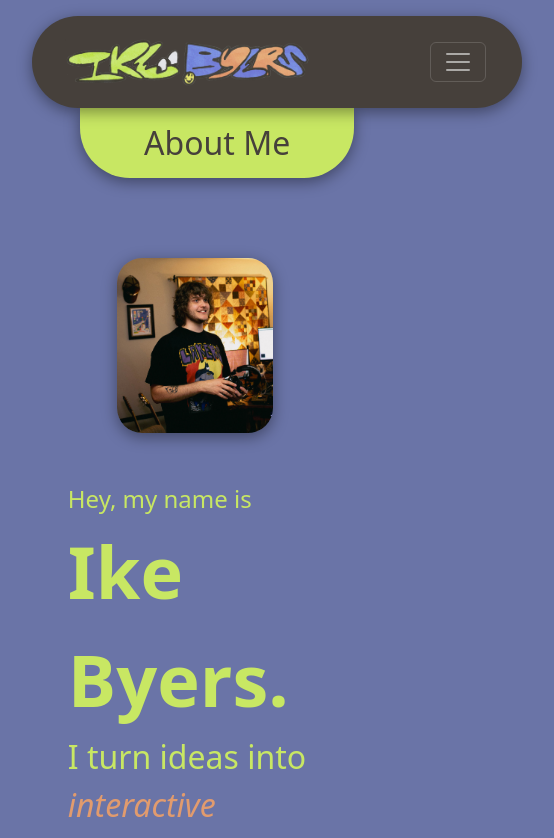
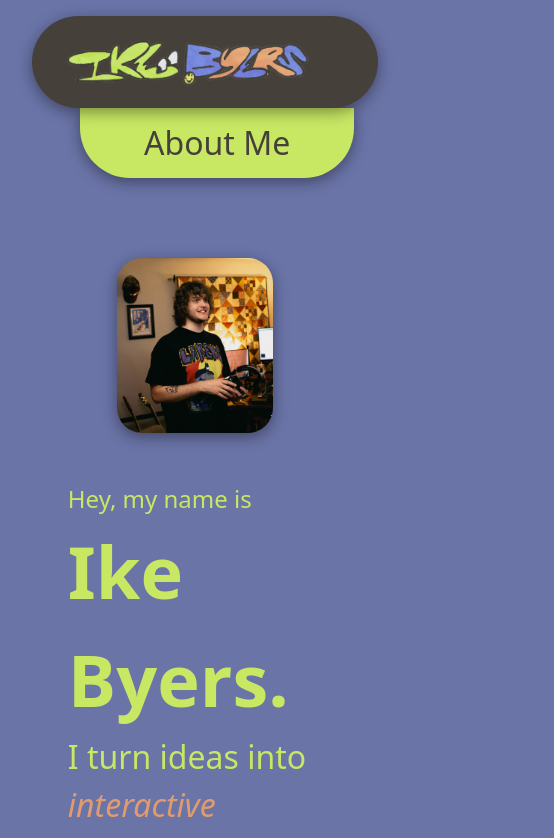
Before and after one commit to ikebyers/Ike-Byers-Portfolio, a React (Vite) app: page / in a window 390 px wide. Shown: the top 838 px of the page, 554 px wide, since content can reach past the window. Built offline with nearby package versions, Linux system fonts and the light colour scheme.

Commit message:
mobile responsiveness adjustments and trials

```diff
--- a/src/App.css
+++ b/src/App.css
@@ -2,7 +2,7 @@
   margin: 0 auto;
   display: flex;
   /* min-height: 100%; */
-  /* min-width: 100%; */
+  min-width: 100%;
   /* flex-direction: row; */
 }
 
@@ -27,6 +27,8 @@ body, html {
   /* overflow-x: hidden; */
   /* box-sizing: border-box; */
 }
+
+
 
 main, #root {
   width: 100vw;
@@ -121,9 +123,9 @@ body {
   background-color: var(--bs-secondary);
 }
 
-form {
+/* form {
   margin: 2rem;
-}
+} */
 
 #project-cards {
   margin: 2rem;
@@ -161,8 +163,8 @@ h1 {
 }
 
 nav {
-  position: relative;
-  min-width: 490px;
+  position: sticky;
+  /* min-width: 490px; */
   margin-top: 1rem;
   margin-left: 2rem !important;
   margin-right: 2rem !important;
@@ -263,6 +265,12 @@ ul {
   transition: color 0.5s ease-out, transform 0.5s ease-out;
 }
 
+.about-me-container {
+  min-width: 100%;
+  justify-content: center;
+  align-items: center;
+}
+
 .about-me-section {
   margin-bottom: 2rem;
   gap: 2rem;
@@ -278,7 +286,7 @@ ul {
   max-height: fit-content;
   /* margin-bottom: 3rem; */
   /* justify-content: space-evenly !important; */
-  max-height: 50vh;
+  /* max-height: 50vh; */
 }
 
 .portrait-container {
@@ -753,6 +761,8 @@ ul {
   display: flex;
   flex-direction: column;
   text-align: center;
+  margin-right: 1rem;
+  margin-left: 1rem;
 }
 
 .form-row {
@@ -762,6 +772,7 @@ ul {
 }
 
 .form-container {
+  justify-content: center;
 }
 
 .form-input {
@@ -836,7 +847,6 @@ ul {
     display: flex;
   }
 
-
   .nav-items-cus {
     /* display: flex; */
     /* flex-direction: column; */
@@ -894,6 +904,7 @@ ul {
   }
 
   .intro-card-container {
+    display: flex;
     justify-content: center !important;
     margin-left: 2rem;
   }
@@ -935,3 +946,9 @@ ul {
     text-align: center;
   }
 }
+
+@media (max-width: 490px) {
+  .navbar-toggler {
+    display: none;
+  }
+}
--- a/src/pages/aboutMe.jsx
+++ b/src/pages/aboutMe.jsx
@@ -4,7 +4,7 @@ import { FaGithub, FaLinkedin, FaSpotify, FaYoutube, FaInstagram } from 'react-i
 
 const AboutMe = () => {
     return (
-        <div>
+        <div className='about-me-container'>
             <div className="page-tab">
                 <h1 className="page-title">About Me</h1>
             </div>
```
